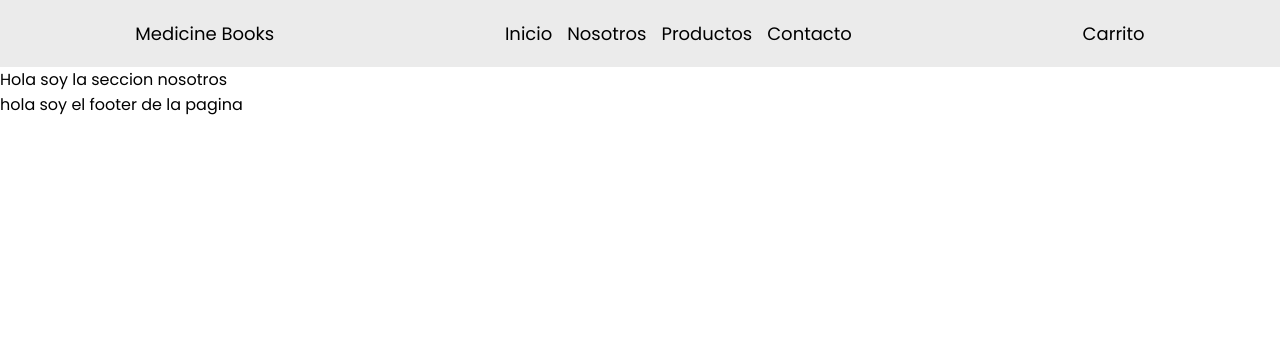
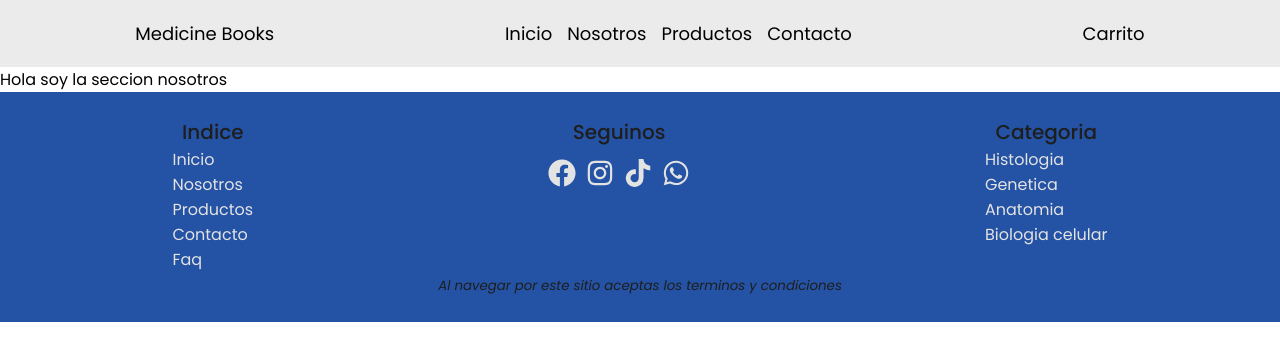
Before and after one commit to TolabaE/book-web-app, a React (Vite) app in the folder frontend/: page /nosotros in a window 1280 px wide. Shown: the top 360 px of the page. Built offline with nearby package versions, Linux system fonts and the light colour scheme.

Commit message:
agregado de estilos, y contenido en el componente footer

```diff
--- a/frontend/src/components/footer/Footer.tsx
+++ b/frontend/src/components/footer/Footer.tsx
@@ -1,10 +1,45 @@
-
+import './footer.css';
+import { Link } from "react-router-dom";
+import { FaFacebook } from "react-icons/fa";
+import { FaInstagram } from "react-icons/fa";
+import { FaTiktok } from "react-icons/fa6";
+import { FaWhatsapp } from "react-icons/fa";
 
 const Footer = () => {
     return (
-        <div>
-            hola soy el footer de la pagina
-        </div>
+        <footer className="footer__container">
+            <div className='footer-content'>
+                <div className="indice__footer">
+                    <h4 className='title-footer'>Indice</h4>
+                    <ul>
+                        <li><Link to='/'>Inicio</Link></li>
+                        <li><Link to='/nosotros'>Nosotros</Link></li>
+                        <li><Link to='/productos'>Productos</Link></li>
+                        <li><Link to='/contacto'>Contacto</Link></li>
+                        <li><Link to='/faq'>Faq</Link></li>
+                    </ul>
+                </div>
+                <div>
+                    <h4 className='title-footer'>Seguinos</h4>
+                    <span className='comunity__footer'>
+                        <i><FaFacebook /></i>
+                        <i> <FaInstagram /></i>
+                        <i><FaTiktok /></i>
+                        <i><FaWhatsapp /></i>
+                    </span>
+                </div>
+                <div className='category__footer'>
+                    <h4 className='title-footer'>Categoria</h4>
+                    <div>
+                        <Link to='/productos'>Histologia</Link>
+                        <Link to='/productos'>Genetica</Link>
+                        <Link to='/productos'>Anatomia</Link>
+                        <Link to='/productos'>Biologia celular</Link>
+                    </div>
+                </div>
+            </div>
+            <small><i>Al navegar por este sitio aceptas los terminos y condiciones</i></small>
+        </footer>
     );
 }
 
--- a/frontend/src/components/footer/footer.css
+++ b/frontend/src/components/footer/footer.css
@@ -0,0 +1,64 @@
+hr{
+    color: #6c6c6c;
+}
+
+.footer__container{
+    background-color: #2452a4;
+    text-align: center;
+    padding:25px;
+    color: #e3e3e3;
+}
+
+.footer-content{
+    display: flex;
+    justify-content: space-around;
+}
+
+.title-footer{
+    color:#1e1e1e;
+    font-size: 20px;
+    font-weight: 500;
+}
+
+.indice__footer > ul{
+    list-style-type: none;
+    text-align: left;
+}
+
+.category__footer >div{
+    display: flex;
+    flex-direction: column;
+    text-align: left;
+}
+
+.category__footer >div a{
+    text-decoration: none;
+    color: #e3e3e3;
+}
+
+.indice__footer > ul a{
+    text-decoration: none;
+    color: #e3e3e3;
+}
+
+.indice__footer > ul a:hover,.category__footer >div a:hover{
+    color: #6c6c6c;
+}
+
+.comunity__footer{
+    display: flex;
+    gap: 10px;
+    padding: 10px 0;
+}
+
+.comunity__footer > i{
+    font-size: 28px;
+}
+
+.comunity__footer > i:hover{
+    color: #6c6c6c;
+}
+
+.footer__container >small{
+    color: #1e1e1e;
+}
```
